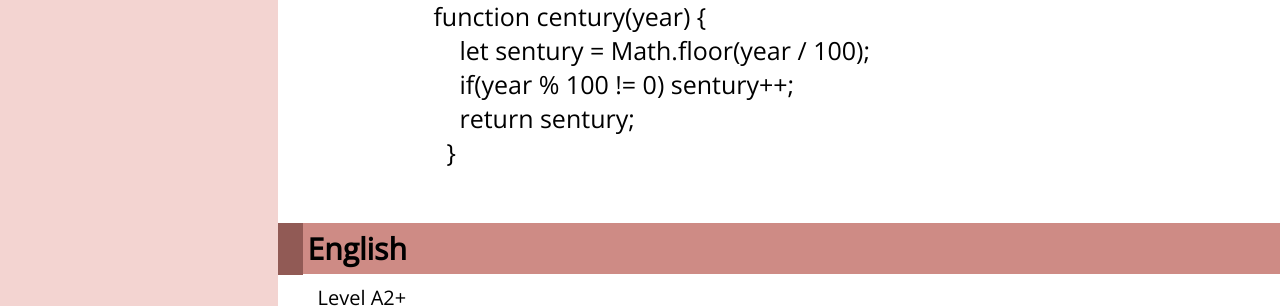
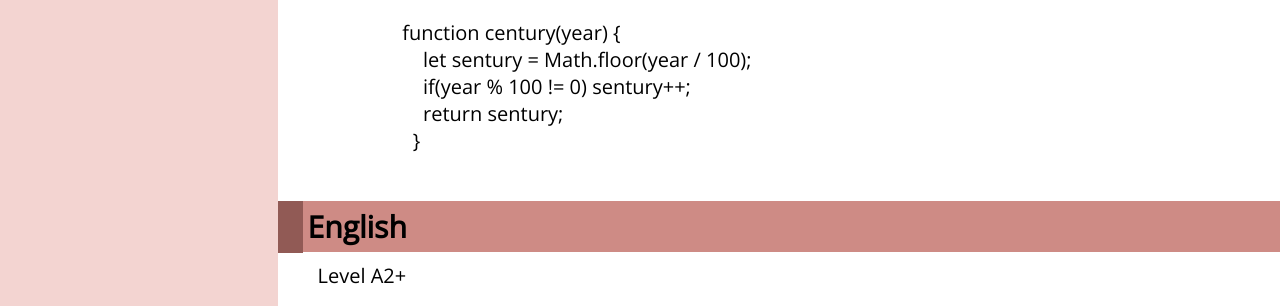
Before and after one commit to lizaburak/rsschool-cv, a plain HTML site: page index.html in a window 1280 px wide. Shown: the part 709-1015 px from the top of the page. Drawn offline with nearby package versions, Linux system fonts and the light colour scheme.

Commit message:
fix: change styles for tag pre

```diff
--- a/style.css
+++ b/style.css
@@ -116,7 +116,8 @@ h1 {
 }
 
 pre {
-  font-size: 25px;
+  font-size: 20px;
+  padding-top: 20px;
 }
 
 footer {
```
